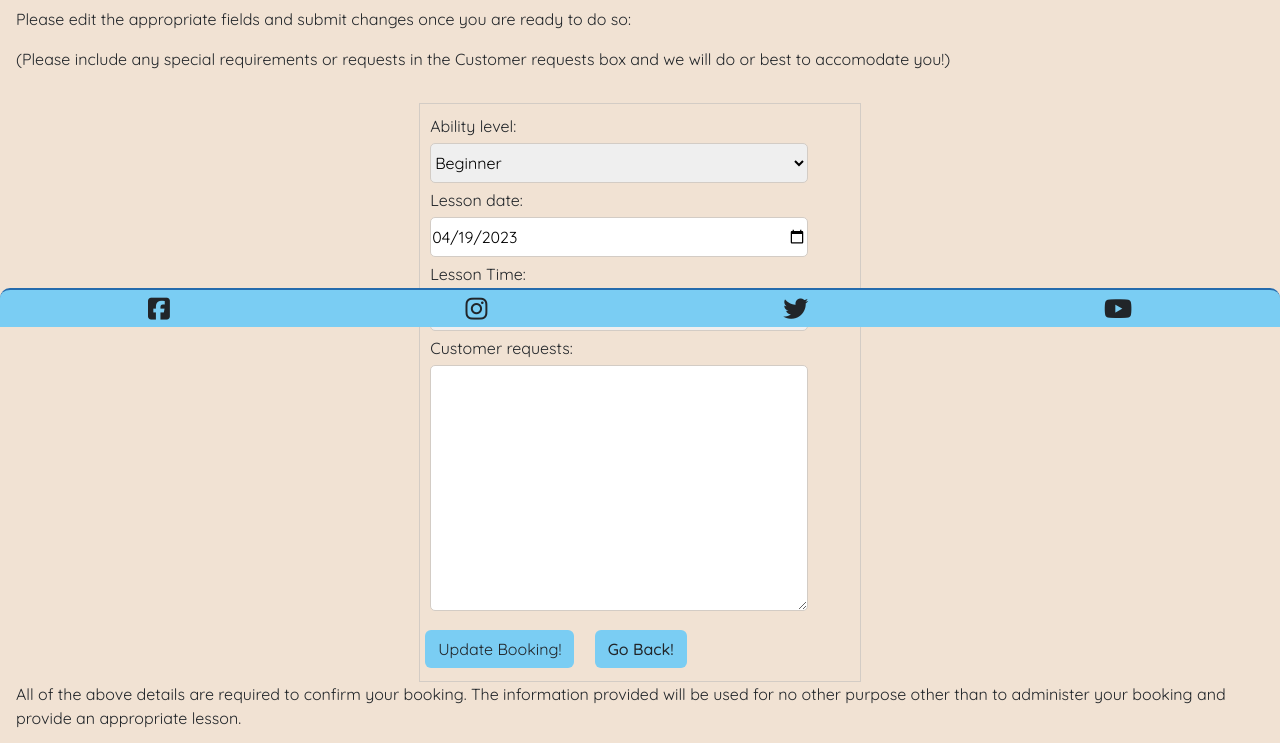
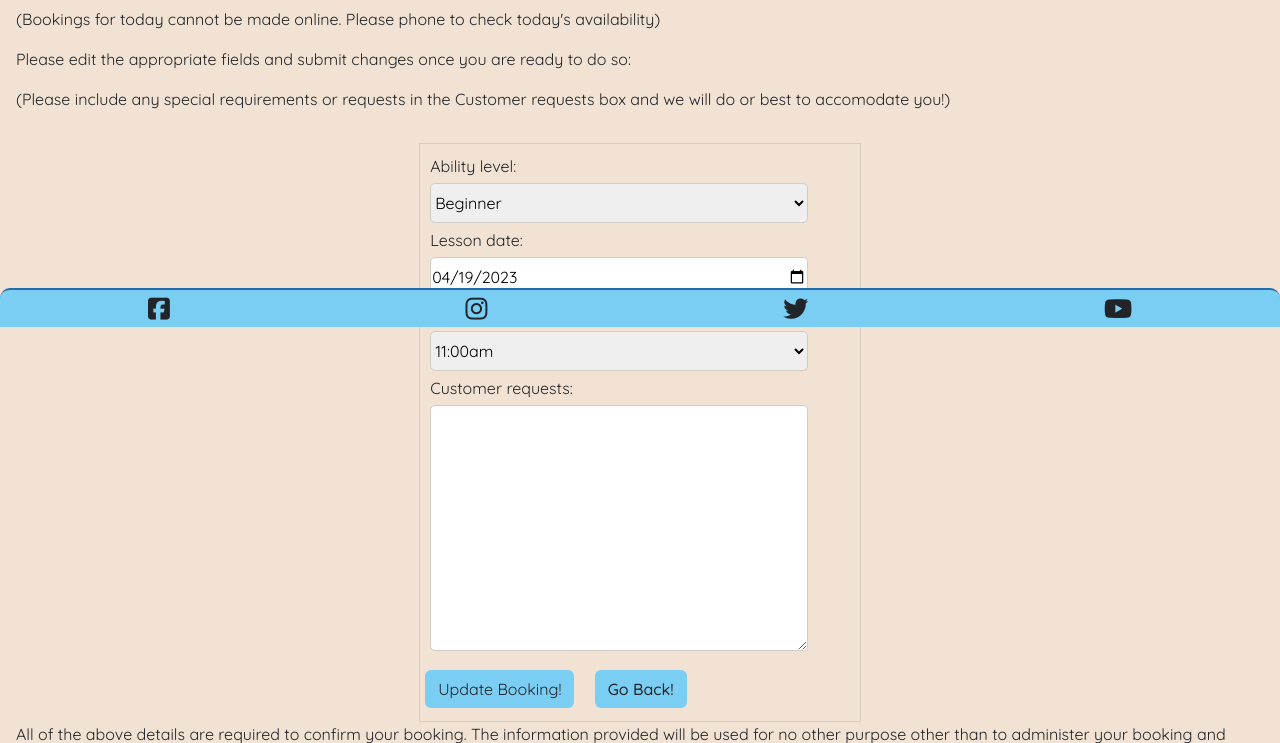
Before and after one commit to fenton1000/mf-portfolio-four-kerry-surf-school, a Django app: template templates/edit_booking.html in a window 1280 px wide. Shown: the part 473-1216 px from the top of the page. Run offline with Django 3.2, Linux system fonts and the light colour scheme; the template is opened without the code that fills it: values that come from a table or form of the project are taken from there, others are empty; data comes from the database, SQL or seed files in the repository; both versions use the stored data as it was after the commit; some libraries are stand-ins or nearby versions.

Commit message:
Set min booking date to tomorrow

```diff
--- a/static/js/date.js
+++ b/static/js/date.js
@@ -1,7 +1,9 @@
 $(function () {
 
     function setMinDate() {
-        let minDate = new Date();
+        let date = new Date();
+        let today = date.getTime();
+        let minDate = new Date(today+86400000);
         let formattedMinDate = new Date(
             minDate.getTime() - (minDate.getTimezoneOffset() * 60000))
             .toISOString()
--- a/templates/edit_booking.html
+++ b/templates/edit_booking.html
@@ -6,8 +6,10 @@
 
 <main>
     <h2 class="ps-3">You can edit the selected booking here {{ user.username }}!</h2>
+    <p class="ps-3">(Bookings for today cannot be made online. Please phone to check today's availability)</p>
     <p class="ps-3">Please edit the appropriate fields and submit changes once you are ready to do so:</p>
-    <p class="ps-3">(Please include any special requirements or requests in the Customer requests box and we will do or best to accomodate you!) </p>
+    <p class="ps-3">(Please include any special requirements or requests in the Customer requests box and we will do or
+        best to accomodate you!) </p>
     <div class="container">
         <div class="row">
             <div class="col-md-8 mt-3 offset-md-2 d-flex justify-content-center">
@@ -48,8 +50,7 @@
                         {{ form.customer_requests }}
                     </p>
                     <button class="btn light-blue-btn-bg-color my-2" type="submit">Update Booking!</button>
-                    <a href="{% url 'view_bookings' %}"
-                        class="btn light-blue-btn-bg-color text-styling my-2 ms-3">Go
+                    <a href="{% url 'view_bookings' %}" class="btn light-blue-btn-bg-color text-styling my-2 ms-3">Go
                         Back!</a>
                 </form>
             </div>
--- a/templates/make_booking.html
+++ b/templates/make_booking.html
@@ -6,8 +6,10 @@
 
 <main>
     <h2 class="ps-3">You can make a booking here {{ user.username }}!</h2>
+    <p class="ps-3">(Bookings for today cannot be made online. Please phone to check today's availability)</p>
     <p class="ps-3">Please complete the form in full:</p>
-    <p class="ps-3">(Please include any special requirements or requests in the Customer requests box and we will do or best to accomodate you!) </p>
+    <p class="ps-3">(Please include any special requirements or requests in the Customer requests box and we will do or
+        best to accomodate you!) </p>
     <div class="container">
         <div class="row">
             <div class="col-md-8 mt-3 offset-md-2 d-flex justify-content-center">
```
Also changed, not shown: db.sqlite3.
